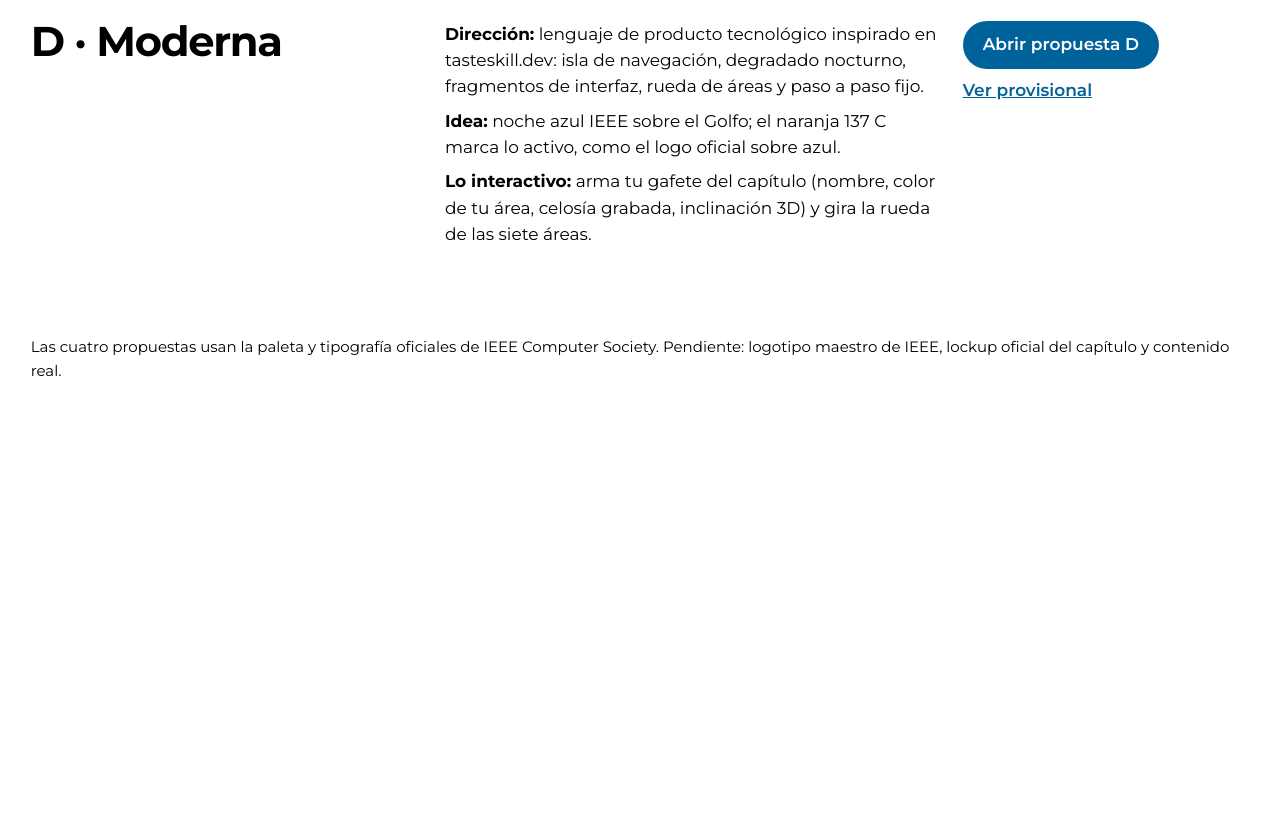
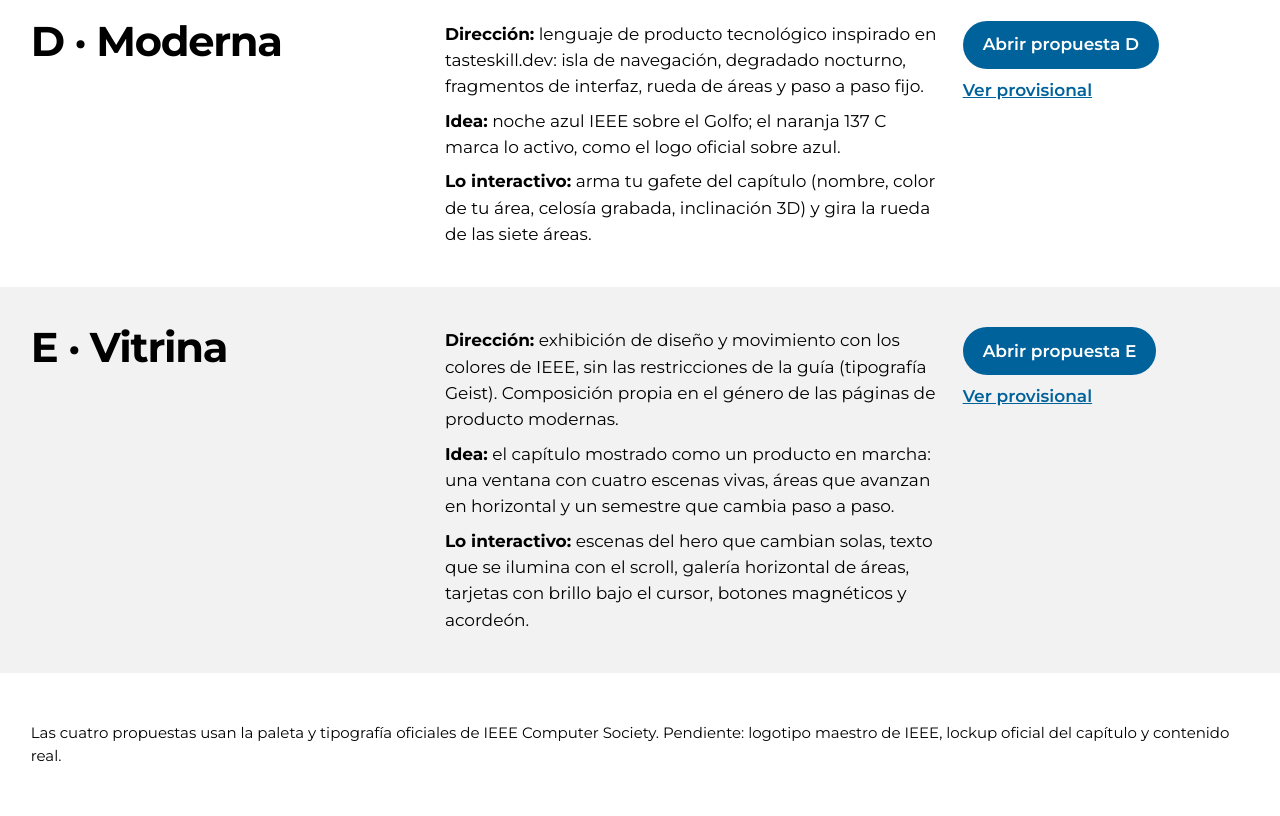
Before and after one commit to Alvqrez/IEEE-ITVER, a website: page propuestas/index.html in a window 1280 px wide. Shown: the part 1433-2249 px from the top of the page. Before the commit the page ends 1863 px from the top, so only its background shows below. Drawn offline with Linux system fonts and the light colour scheme.

```diff
--- a/propuestas/index.html
+++ b/propuestas/index.html
@@ -75,6 +75,15 @@
         </div>
         <div class="go"><a href="d-moderna/index.html">Abrir propuesta D</a><a href="d-moderna/index.html?provisional">Ver provisional</a></div>
       </li>
+      <li>
+        <h2>E · Vitrina</h2>
+        <div class="meta">
+          <p><strong>Dirección:</strong> exhibición de diseño y movimiento con los colores de IEEE, sin las restricciones de la guía (tipografía Geist). Composición propia en el género de las páginas de producto modernas.</p>
+          <p><strong>Idea:</strong> el capítulo mostrado como un producto en marcha: una ventana con cuatro escenas vivas, áreas que avanzan en horizontal y un semestre que cambia paso a paso.</p>
+          <p><strong>Lo interactivo:</strong> escenas del hero que cambian solas, texto que se ilumina con el scroll, galería horizontal de áreas, tarjetas con brillo bajo el cursor, botones magnéticos y acordeón.</p>
+        </div>
+        <div class="go"><a href="e-vitrina/index.html">Abrir propuesta E</a><a href="e-vitrina/index.html?provisional">Ver provisional</a></div>
+      </li>
     </ol>
   </main>
   <footer>Las cuatro propuestas usan la paleta y tipografía oficiales de IEEE Computer Society. Pendiente: logotipo maestro de IEEE, lockup oficial del capítulo y contenido real.</footer>
```
Also changed, not shown: sitio.config.json (+7 -1 lines), 1 other file.
